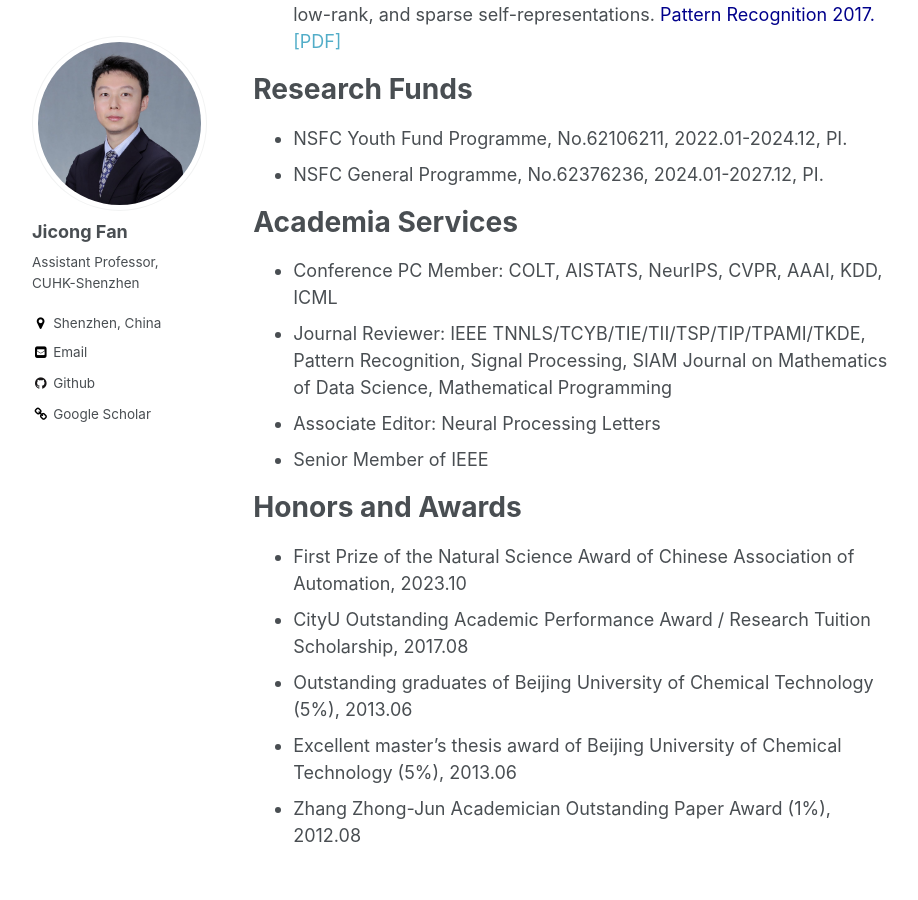
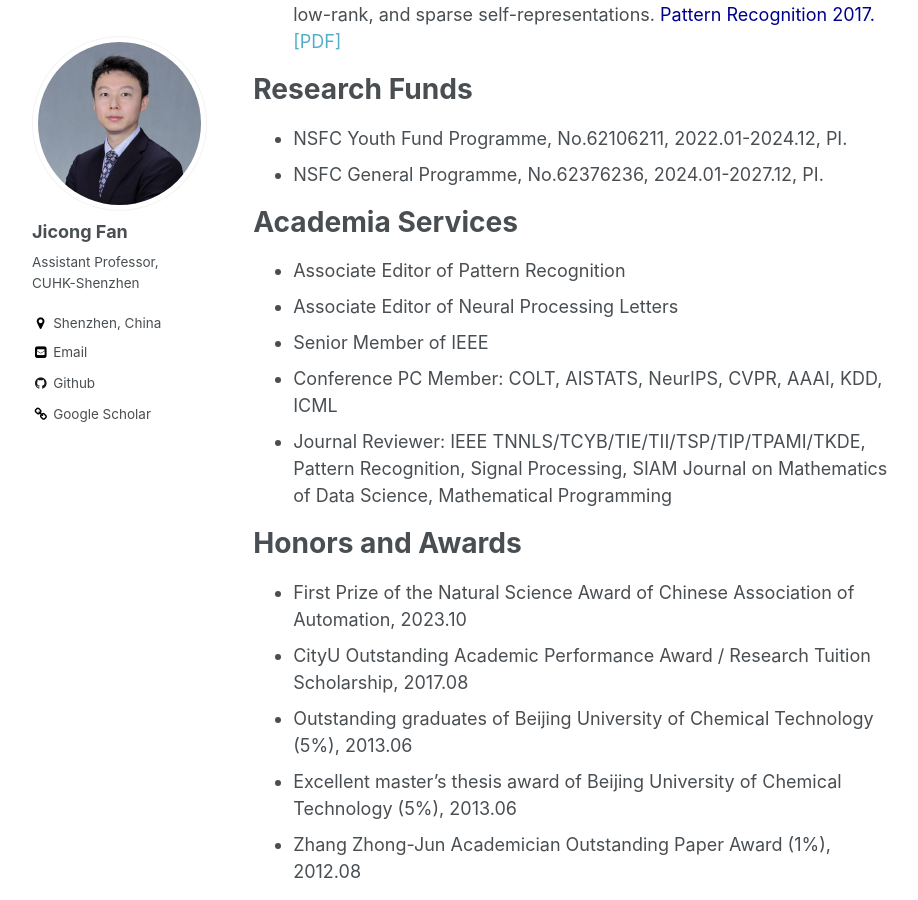
Before and after one commit to jicongfan/jicongfan.github.io, a Jekyll site: the page built from _pages/about.md, in a window 1280 px wide and 900 px high, scrolled down 3275 px. Shown: the whole window, without its empty margins (86-1004 px from the left). Built offline with Jekyll 4.4.1, drawn with Linux system fonts in a browser that asks for light colours.

Commit message:
Update about.md

```diff
--- a/_pages/about.md
+++ b/_pages/about.md
@@ -75,10 +75,12 @@ Research Funds
 Academia Services
 ======
 
+* Associate Editor of Pattern Recognition
+* Associate Editor of Neural Processing Letters
+* Senior Member of IEEE
 * Conference PC Member: COLT, AISTATS, NeurIPS, CVPR, AAAI, KDD, ICML
 * Journal Reviewer: IEEE TNNLS/TCYB/TIE/TII/TSP/TIP/TPAMI/TKDE, Pattern Recognition, Signal Processing, SIAM Journal on Mathematics of Data Science, Mathematical Programming
-* Associate Editor: Neural Processing Letters
-* Senior Member of IEEE
+
 
 
 Honors and Awards
```
